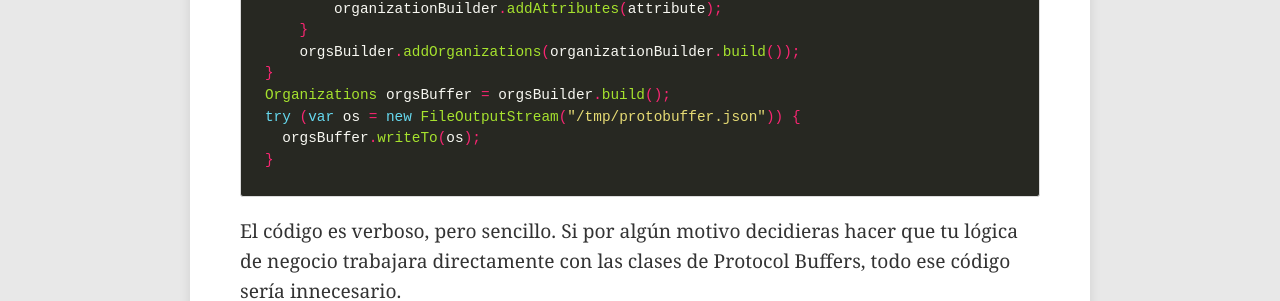
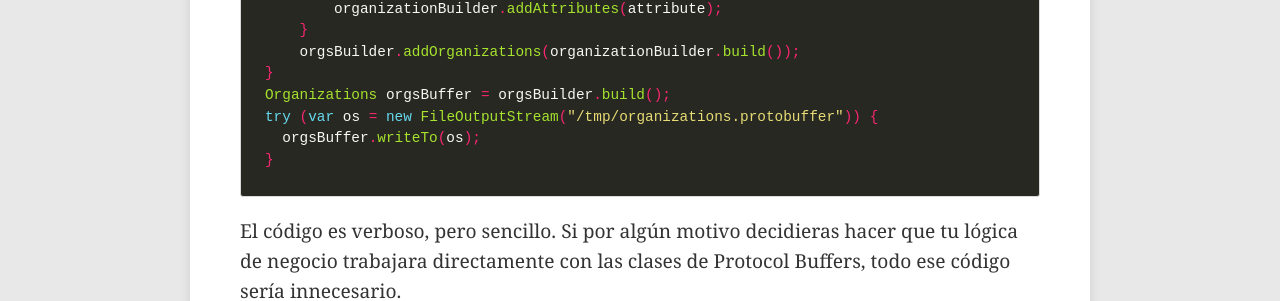
Before and after one commit to jerolba/jerolba.github.io, a Jekyll site: the page built from _posts/2021-06-28-serializacion-java-json-protocol-buffers-y-flatbuffers.md, in a window 1280 px wide and 900 px high, scrolled down 5765 px. Shown: the part 151-452 px from the top of the window. Built offline with Jekyll 4.4.1, drawn with Linux system fonts in a browser that asks for light colours; nearby versions of some CDN libraries; comment, search, counter and statistics services are not loaded; some of the changed text lies outside the part shown.

Commit message:
Fix filenames

````diff
--- a/_posts/2021-06-28-serializacion-java-json-protocol-buffers-y-flatbuffers.md
+++ b/_posts/2021-06-28-serializacion-java-json-protocol-buffers-y-flatbuffers.md
@@ -173,7 +173,7 @@ for (Org org : organizations) {
     orgsBuilder.addOrganizations(organizationBuilder.build());
 }
 Organizations orgsBuffer = orgsBuilder.build();
-try (var os = new FileOutputStream("/tmp/protobuffer.json")) {
+try (var os = new FileOutputStream("/tmp/organizations.protobuffer")) {
   orgsBuffer.writeTo(os);
 }
 ```
@@ -259,7 +259,7 @@ int organizationsOffset = Organizations.createOrganizationsVector(builder, orgsA
 int root_table = Organizations.createOrganizations(builder, organizationsOffset);
 builder.finish(root_table);
 
-try (var os = new FileOutputStream("/tmp/flatbuffer.json")) {
+try (var os = new FileOutputStream("/tmp/organizations.flatbuffers")) {
   InputStream sizedInputStream = builder.sizedInputStream();
   sizedInputStream.transferTo(os);
 }
````
